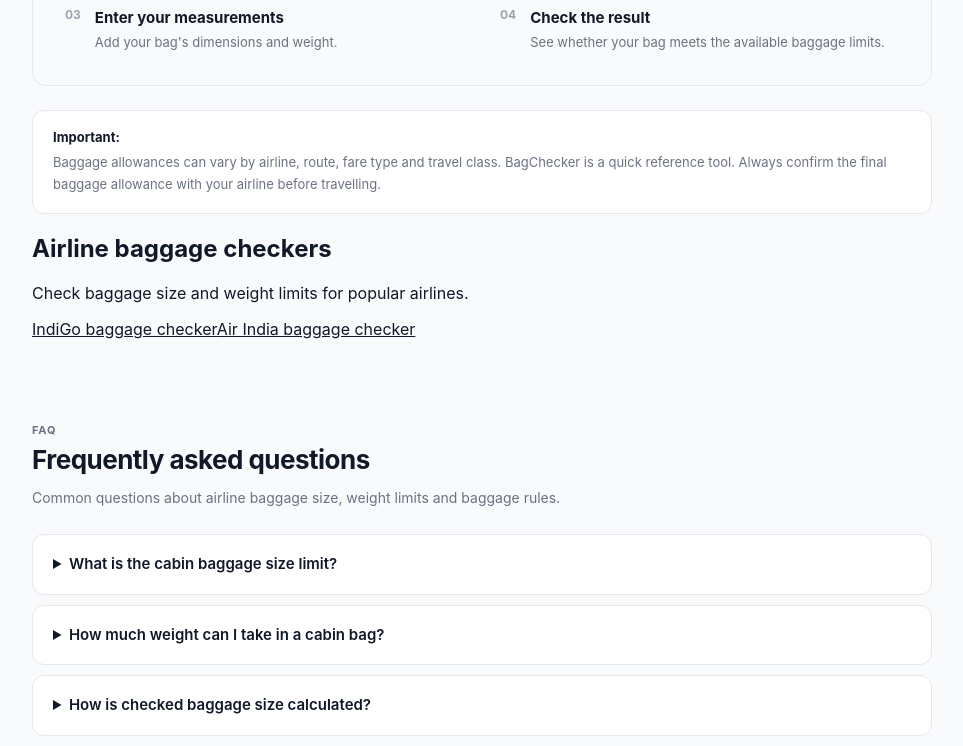
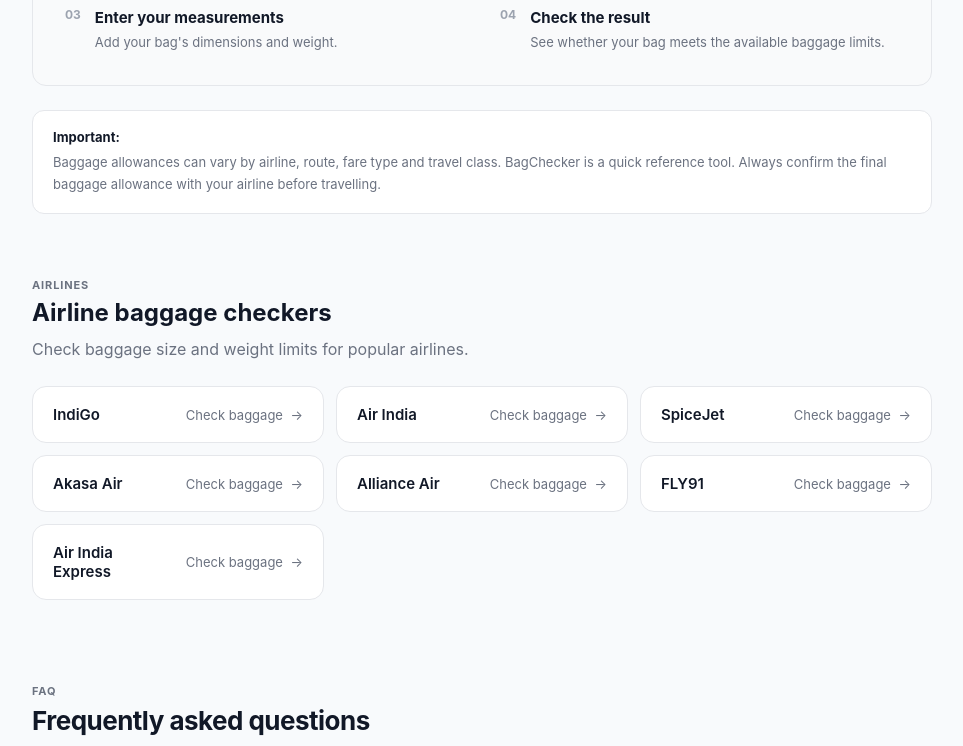
Before and after one commit to Kedar-Dev25/Bag-Checker, a React (Vite) app: page / in a window 1280 px wide. Shown: the part 1466-2212 px from the top of the page, without its empty margins (158-1121 px from the left). Built offline with nearby package versions, Linux system fonts and the light colour scheme.

Commit message:
Improve SEO metadata and airline routing

```diff
--- a/src/App.css
+++ b/src/App.css
@@ -1200,3 +1200,96 @@
 .hero-title {
   min-height: 2.4em;
 }
+
+
+
+/* Airline Links */
+
+.airline-links {
+  margin-top: 64px;
+}
+
+.airline-links-header {
+  max-width: 620px;
+  margin-bottom: 24px;
+}
+
+.airline-links-header h2 {
+  margin: 6px 0 10px;
+}
+
+.airline-links-header > p:last-child {
+  margin: 0;
+  color: #6b7280;
+  line-height: 1.6;
+}
+
+.airline-grid {
+  display: grid;
+  grid-template-columns: 1fr;
+  gap: 12px;
+}
+
+.airline-card {
+  display: flex;
+  align-items: center;
+  justify-content: space-between;
+  gap: 16px;
+
+  padding: 18px 20px;
+
+  background: #ffffff;
+  border: 1px solid #e5e7eb;
+  border-radius: 14px;
+
+  text-decoration: none;
+  color: inherit;
+
+  transition:
+    border-color 0.2s ease,
+    transform 0.2s ease,
+    box-shadow 0.2s ease;
+}
+
+.airline-card-name {
+  font-weight: 600;
+  font-size: 15px;
+}
+
+.airline-card-action {
+  flex-shrink: 0;
+  font-size: 13px;
+  color: #6b7280;
+}
+
+.airline-card-action span {
+  margin-left: 4px;
+  transition: transform 0.2s ease;
+}
+
+.airline-card:hover {
+  border-color: #cbd5e1;
+  transform: translateY(-2px);
+  box-shadow: 0 8px 24px rgba(15, 23, 42, 0.06);
+}
+
+.airline-card:hover .airline-card-action span {
+  transform: translateX(3px);
+}
+
+.airline-card:focus-visible {
+  outline: 3px solid rgba(59, 130, 246, 0.2);
+  outline-offset: 2px;
+}
+
+@media (min-width: 640px) {
+  .airline-grid {
+    grid-template-columns: repeat(2, 1fr);
+  }
+}
+
+@media (min-width: 900px) {
+  .airline-grid {
+    grid-template-columns: repeat(3, 1fr);
+  }
+}
--- a/src/App.jsx
+++ b/src/App.jsx
@@ -32,9 +32,10 @@
 
     if (matchedAirline) {
       setAirline(matchedAirline.id);
+    } else {
+      navigate("/");
     }
-  }, [airlineParam]);
-
+  }, [airlineParam, navigate]);
   /*
     Update page SEO based on the selected airline.
   */
@@ -49,7 +50,7 @@
 
   if (!airlineParam) {
     document.title =
-      "Baggage Size Checker | Check Airline Bag Limits";
+      "Airline Baggage Size & Weight Checker | BagChecker";
 
     document
       .querySelector('meta[name="description"]')
@@ -770,10 +771,10 @@
           </h2>
 
           <p>
-              Different airlines have different rules for
-              baggage size and weight. BagChecker helps you
-              quickly understand whether your cabin or
-              checked bag meets the limits for your airline.
+            Check {selectedAirline.name} baggage size and weight
+            limits before your flight. Enter your bag dimensions
+            and weight to compare them with the available
+            {selectedAirline.name} baggage limits.
           </p>
 
           </div>
@@ -947,15 +948,67 @@
 
           </div>
 <div className="airline-links">
+  <div className="airline-links-header">
+    <p className="eyebrow">AIRLINES</p>
+
     <h2>Airline baggage checkers</h2>
 
     <p>
       Check baggage size and weight limits for popular airlines.
     </p>
+  </div>
 
-  <div>
-    <a href="/indigo">IndiGo baggage checker</a>
-    <a href="/airindia">Air India baggage checker</a>
+  <div className="airline-grid">
+
+    <a href="/indigo" className="airline-card">
+      <span className="airline-card-name">IndiGo</span>
+      <span className="airline-card-action">
+        Check baggage <span>→</span>
+      </span>
+    </a>
+
+    <a href="/airindia" className="airline-card">
+      <span className="airline-card-name">Air India</span>
+      <span className="airline-card-action">
+        Check baggage <span>→</span>
+      </span>
+    </a>
+
+    <a href="/spicejet" className="airline-card">
+      <span className="airline-card-name">SpiceJet</span>
+      <span className="airline-card-action">
+        Check baggage <span>→</span>
+      </span>
+    </a>
+
+    <a href="/akasa" className="airline-card">
+      <span className="airline-card-name">Akasa Air</span>
+      <span className="airline-card-action">
+        Check baggage <span>→</span>
+      </span>
+    </a>
+
+    <a href="/allianceair" className="airline-card">
+      <span className="airline-card-name">Alliance Air</span>
+      <span className="airline-card-action">
+        Check baggage <span>→</span>
+      </span>
+    </a>
+
+    <a href="/fly91" className="airline-card">
+      <span className="airline-card-name">FLY91</span>
+      <span className="airline-card-action">
+        Check baggage <span>→</span>
+      </span>
+    </a>
+
+    <a href="/airindiaexpress" className="airline-card">
+      <span className="airline-card-name">Air India Express</span>
+      <span className="airline-card-action">
+        Check baggage <span>→</span>
+      </span>
+    </a>
+
   </div>
 </div>
         </section>
```
Also changed, not shown: 1 other file (tests, documents, lock files or other folders). Lines whose indentation alone changed are shown as unchanged.
